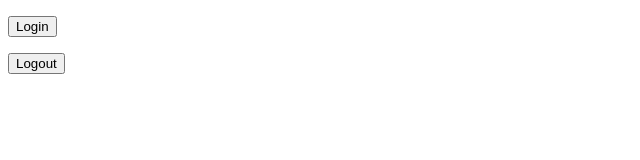
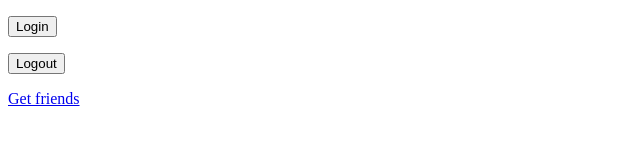
Before and after one commit to epan/fb-sandbox, a plain HTML site: page index.html in a window 1280 px wide. Shown: the full height of the page, 0-640 px from the left. Drawn offline with Linux system fonts and the light colour scheme.

Commit message:
debugging friend photo not showing
why does mine show?

```diff
--- a/index.html
+++ b/index.html
@@ -36,9 +36,9 @@
 	<script>
   		function handleStatusChange(response) {
 	      document.body.className = response.authResponse ? 'connected' : 'not_connected';
+
 	      if (response.authResponse) {
 	        console.log(response);
-
 	        updateUserInfo(response);
 	      }
 	    }
@@ -54,8 +54,8 @@
 
 	<script>
 		function loginUser() {
-		 FB.login(function(response) { }, {scope:'email'});
-		 }
+			FB.login(function(response) { }, {scope:'email'});
+		}
 	</script>
 
 	<!-- CSS rules for which login/logout buttons to show -->
@@ -75,5 +75,30 @@
 	     });
 	   }
 	 </script>
+
+	 <!-- Get friends info -->
+	  <a href="#" onclick="getUserFriends();">Get friends</a><br>
+ <div id="user-friends"></div>
+ <script>
+ function getUserFriends() {
+   FB.api('/me/friends&fields=name,picture', function(response) {
+     console.log('Got friends: ', response);
+
+     if (!response.error) {
+       var markup = '';
+
+       var friends = response.data;
+
+       for (var i=0; i < friends.length && i < 25; i++) {
+         var friend = friends[i];
+
+         markup += '<img src="' + friend.picture + '"> ' + friend.name + '<br>';
+       }
+
+       document.getElementById('user-friends').innerHTML = markup;
+     }
+   });
+ }
+ </script>
 </body>
 </html>
```
